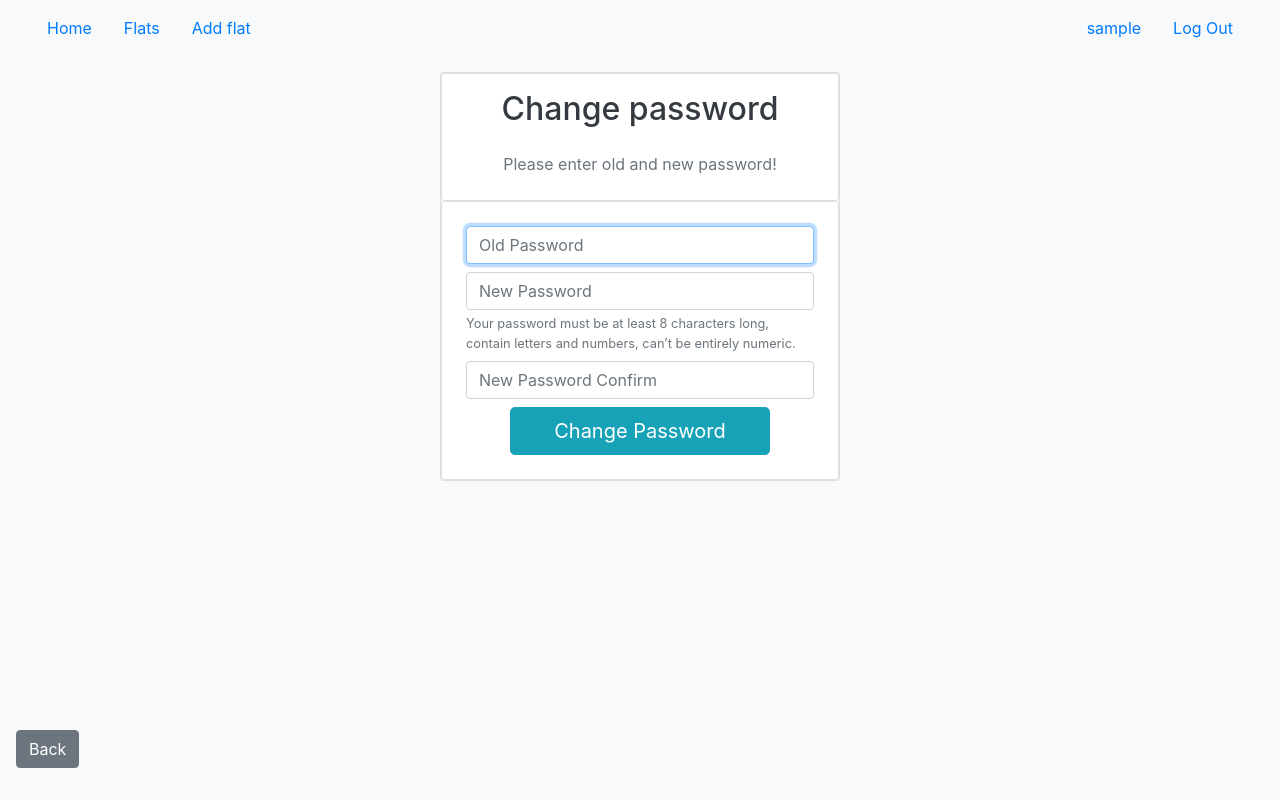
After one commit to Spikey21/Flat-Rental, a Django app: page /authSystem/account/change_password/ in a window 1280 px wide. The commit adds this page. Run offline with Django 4.2, Linux system fonts and the light colour scheme; the visitor is signed in with stand-in values (Sample User, id 1); some libraries are stand-ins or nearby versions.

Commit message:
add template for change password and create view, ulrs and template for profile

```diff
--- /dev/null
+++ b/rent_flat/authSystem/templates/account/change_password.html
@@ -0,0 +1,66 @@
+{% extends 'base.html' %}
+
+{% block title %}Password change{% endblock %}
+
+{% block content %}
+
+
+<div class="container p-3">
+    <div class="card card-container mx-auto" style="max-width: 25rem;">
+        <div class="card body p-3">
+            <div class="form-title text-center">
+                <h2 class="fw-bold mb-4">Change password</h2>
+                {% if form.errors %}
+                <div class="form-group mb-2">
+                    {% for field in form %}
+                    {% for error in field.errors %}
+                    <div class="alert alert-danger" role="alert">
+                        <strong>{{ error|escape }}</strong>
+                    </div>
+                    {% endfor %}
+                    {% endfor %}
+                    {% for error in form.non_field_errors %}
+                    <div class="alert alert-danger" role="alert">
+                        <strong>{{ error|escape }}</strong>
+                    </div>
+                    {% endfor %}
+                </div>
+                {% else %}
+                <p class="text-muted mb-2">Please enter old and new password!</p>
+                {% endif %}
+            </div>
+        </div>
+        <div class="card body p-3">
+            <form class="form-signin" method="post">
+                <div class="form-group m-2">
+                    <input type="password" class="form-control" id="old_password" placeholder="Old Password" name="old_password" required autofocus>
+                </div>
+                <div class="form-group m-2">
+                    <input type="password" class="form-control" id="new_password1" placeholder="New Password" name="new_password1" autocomplete="new-password" required>
+                    <small id="passwordHelpBlock" class="form-text text-muted">
+                        Your password must be at least 8 characters long, contain letters and numbers, can’t be entirely numeric.
+                    </small>
+                </div>
+                <div class="form-group m-2">
+                    <input type="password" class="form-control" id="new_password2" placeholder="New Password Confirm" name="new_password2" autocomplete="new-password">
+                </div>
+                <div class="form-group m-2">
+                    {% csrf_token %}
+                    <div class="col-10 mx-auto">
+                        <button class="btn btn-lg btn-info btn-block btn-round" type="submit">Change Password</button>
+                    </div>
+                </div>
+            </form>
+        </div>
+    </div>
+</div>
+
+
+<div class="fixed-bottom d-flex p-3">
+    <div class="form-group">
+        <a href="{{request.META.HTTP_REFERER|escape}}" class="btn btn-secondary">Back</a>
+    </div>
+</div>
+
+
+{% endblock %}
--- a/rent_flat/authSystem/urls.py
+++ b/rent_flat/authSystem/urls.py
@@ -8,6 +8,7 @@ urlpatterns = [
     path('login/', views.LogIn.as_view(), name='login'),
     path('logout/', views.LogoutView.as_view(), name='logout'),
     path("signup/", views.SignUp.as_view(), name="signup"),
+    path('account/', views.UserView.as_view(), name='profile'),
     path("account/change_password/", views.PasswordChange.as_view(), name="change_password"),
     path('account/reset_password/', views.ResetPasswordView.as_view(), name='reset_password'),
     path('account/reset-password-confirm/<uidb64>/<token>/',
--- a/rent_flat/authSystem/views.py
+++ b/rent_flat/authSystem/views.py
@@ -7,7 +7,7 @@ from django.contrib.auth.views import LoginView, LogoutView, PasswordResetView,
 from django.contrib.messages.views import SuccessMessageMixin
 from django.shortcuts import render
 from django.urls import reverse_lazy
-from django.views.generic import CreateView, FormView
+from django.views.generic import CreateView, FormView, DetailView
 
 from .forms import CustomUserCreationForm
 
@@ -31,7 +31,15 @@ class SignUp(SuccessMessageMixin, CreateView):
 class LogOut(LoginRequiredMixin, SuccessMessageMixin, LogoutView):
     login_url = 'login'
     success_url = reverse_lazy("home")
-    success_message = "Your have been log out of the system."
+    success_message = "Your account has been log out of the system."
+
+
+class UserView(LoginRequiredMixin, DetailView):
+    login_url = 'login'
+    template_name = 'profile.html'
+
+    def get_object(self, **kwargs):
+        return self.request.user
 
 
 class PasswordChange(LoginRequiredMixin, SuccessMessageMixin, FormView):
--- a/rent_flat/templates/base.html
+++ b/rent_flat/templates/base.html
@@ -34,6 +34,9 @@
         <ul class="nav nav-pills navbar-right">
             {% if user.is_authenticated %}
             <li class="nav-item">
+                <a class="nav-link"  href="{% url 'profile' %}">{{user.username}}</a>
+            </li>
+            <li class="nav-item">
                 <a class="nav-link"  href="">Log Out</a>
             </li>
             {% else %}
```
Also changed, not shown: rent_flat/authSystem/templates/login.html (+3 -5 lines), rent_flat/authSystem/templates/profile.html (added, +30 -0 lines).
